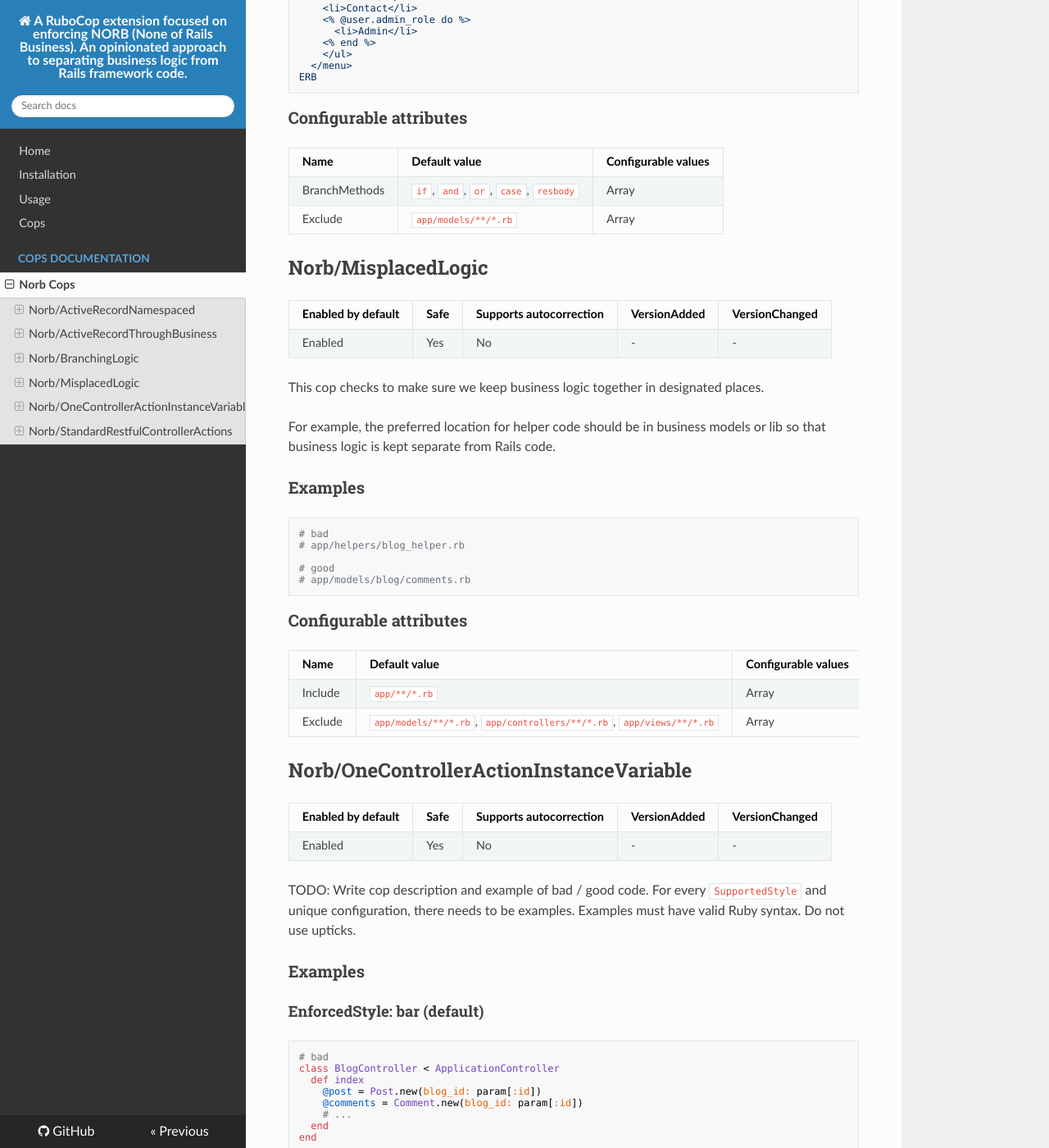
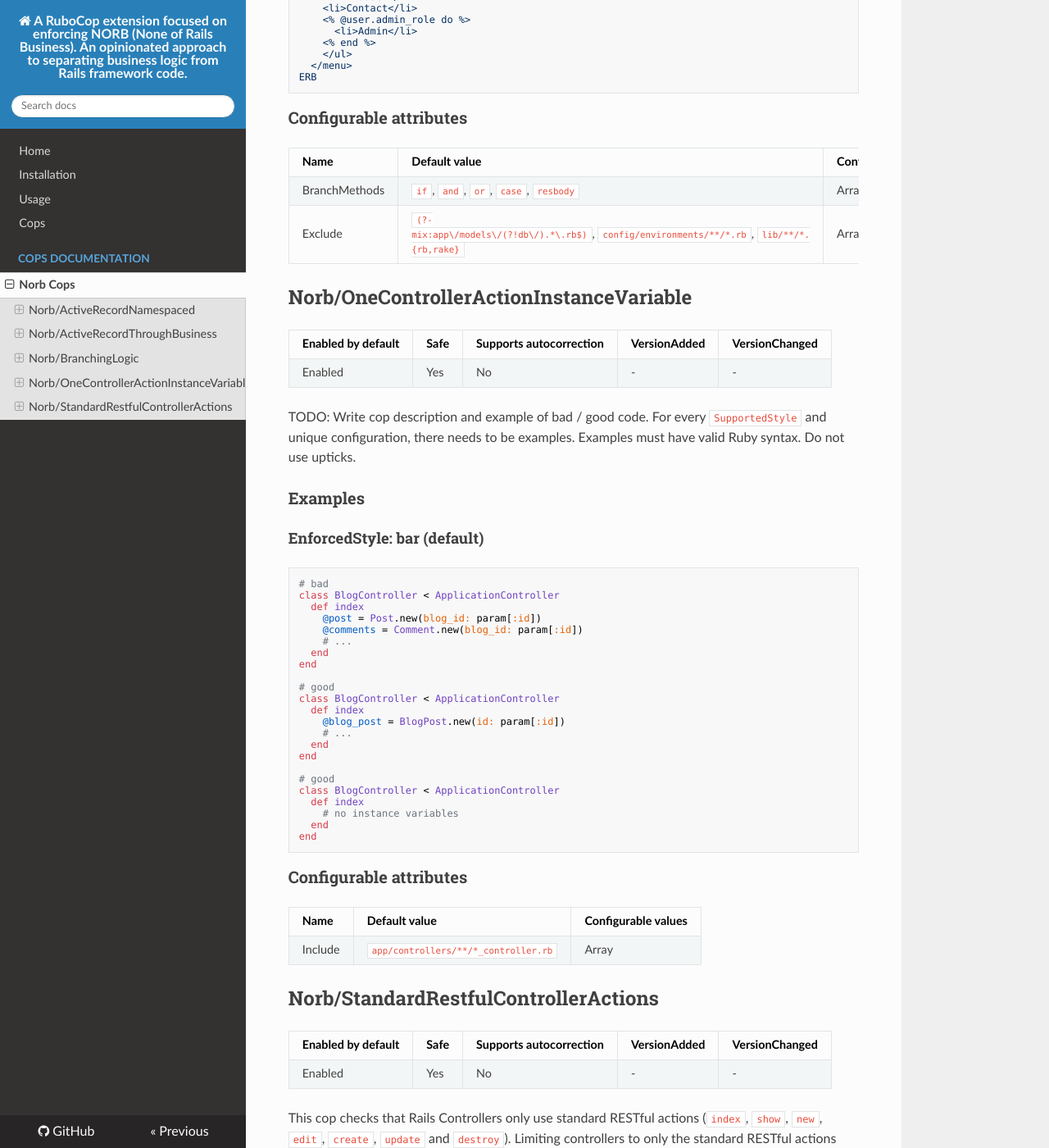
Before and after one commit to tleish/rubocop-norb, an MkDocs documentation site: the page built from manual/cops_norb.md, in a window 1280 px wide and 1400 px high, scrolled down 4916 px. Shown: the whole window at 82% size. Built offline with MkDocs 1.6.1, drawn with Linux system fonts in a browser that asks for light colours; nearby versions of some CDN libraries; old or Windows-style settings are respelled for this version of MkDocs.

Commit message:
Removing Norb/MisplacedLogic as the branching logic should likely take care of the issues here

````diff
--- a/manual/cops.md
+++ b/manual/cops.md
@@ -4,7 +4,6 @@
 * [Norb/ActiveRecordNamespaced](cops_norb.md#norbactiverecordnamespaced)
 * [Norb/ActiveRecordThroughBusiness](cops_norb.md#norbactiverecordthroughbusiness)
 * [Norb/BranchingLogic](cops_norb.md#norbbranchinglogic)
-* [Norb/MisplacedLogic](cops_norb.md#norbmisplacedlogic)
 * [Norb/OneControllerActionInstanceVariable](cops_norb.md#norbonecontrolleractioninstancevariable)
 * [Norb/StandardRestfulControllerActions](cops_norb.md#norbstandardrestfulcontrolleractions)
 
--- a/manual/cops_norb.md
+++ b/manual/cops_norb.md
@@ -46,7 +46,7 @@ end
 
 Name | Default value | Configurable values
 --- | --- | ---
-ActiveRecordNamespace | `Ar` | String
+ActiveRecordNamespace | `DB` | String
 ActiveRecordSuperclasses | `ActiveRecord`, `ApplicationRecord` | Array
 Include | `app/models/**/*.rb` | Array
 
@@ -311,35 +311,7 @@ ERB
 Name | Default value | Configurable values
 --- | --- | ---
 BranchMethods | `if`, `and`, `or`, `case`, `resbody` | Array
-Exclude | `app/models/**/*.rb` | Array
-
-## Norb/MisplacedLogic
-
-Enabled by default | Safe | Supports autocorrection | VersionAdded | VersionChanged
---- | --- | --- | --- | ---
-Enabled | Yes | No | - | -
-
-This cop checks to make sure we keep business logic together in designated places.
-
-For example, the preferred location for helper code should be in business models
-or lib so that business logic is kept separate from Rails code.
-
-### Examples
-
-```ruby
-# bad
-# app/helpers/blog_helper.rb
-
-# good
-# app/models/blog/comments.rb
-```
-
-### Configurable attributes
-
-Name | Default value | Configurable values
---- | --- | ---
-Include | `app/**/*.rb` | Array
-Exclude | `app/models/**/*.rb`, `app/controllers/**/*.rb`, `app/views/**/*.rb` | Array
+Exclude | `(?-mix:app\/models\/(?!db\/).*\.rb$)`, `config/environments/**/*.rb`, `lib/**/*.{rb,rake}` | Array
 
 ## Norb/OneControllerActionInstanceVariable
 
````
Also changed, not shown: CHANGELOG.md (+0 -2 lines), 4 other files.
